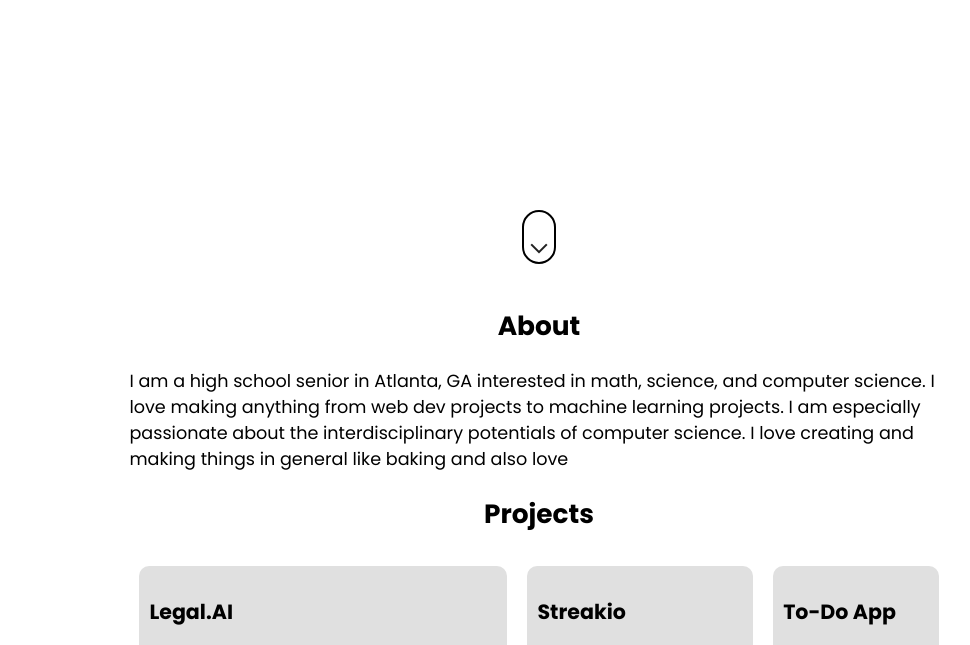
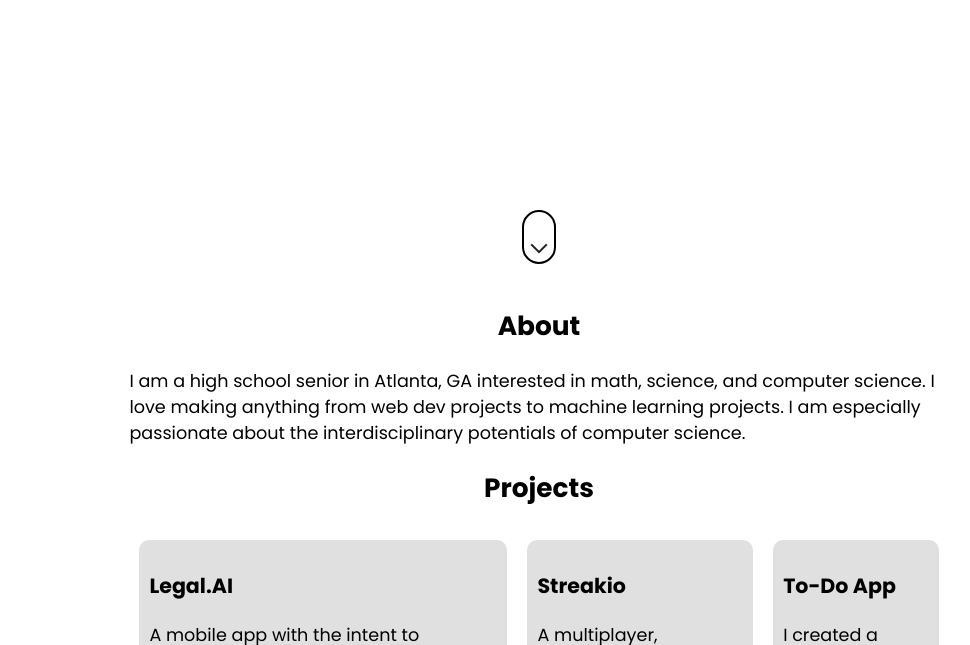
Before and after one commit to PiranavaA/PiranavaA.github.io, a plain HTML site: page index.html in a window 1280 px wide. Shown: the part 516-1161 px from the top of the page, without its empty margins (101-1071 px from the left). Drawn offline with Linux system fonts and the light colour scheme.

Commit message:
Fixed about

```diff
--- a/index.html
+++ b/index.html
@@ -61,7 +61,7 @@
     <div class="container">
         <section id="about">
             <h2>About</h2>
-            <p>I am a high school senior in Atlanta, GA interested in math, science, and computer science. I love making anything from web dev projects to machine learning projects. I am especially passionate about the interdisciplinary potentials of computer science. I love creating and making things in general like baking and also love
+            <p>I am a high school senior in Atlanta, GA interested in math, science, and computer science. I love making anything from web dev projects to machine learning projects. I am especially passionate about the interdisciplinary potentials of computer science.
             </p>
         </section>
         <section>
```
